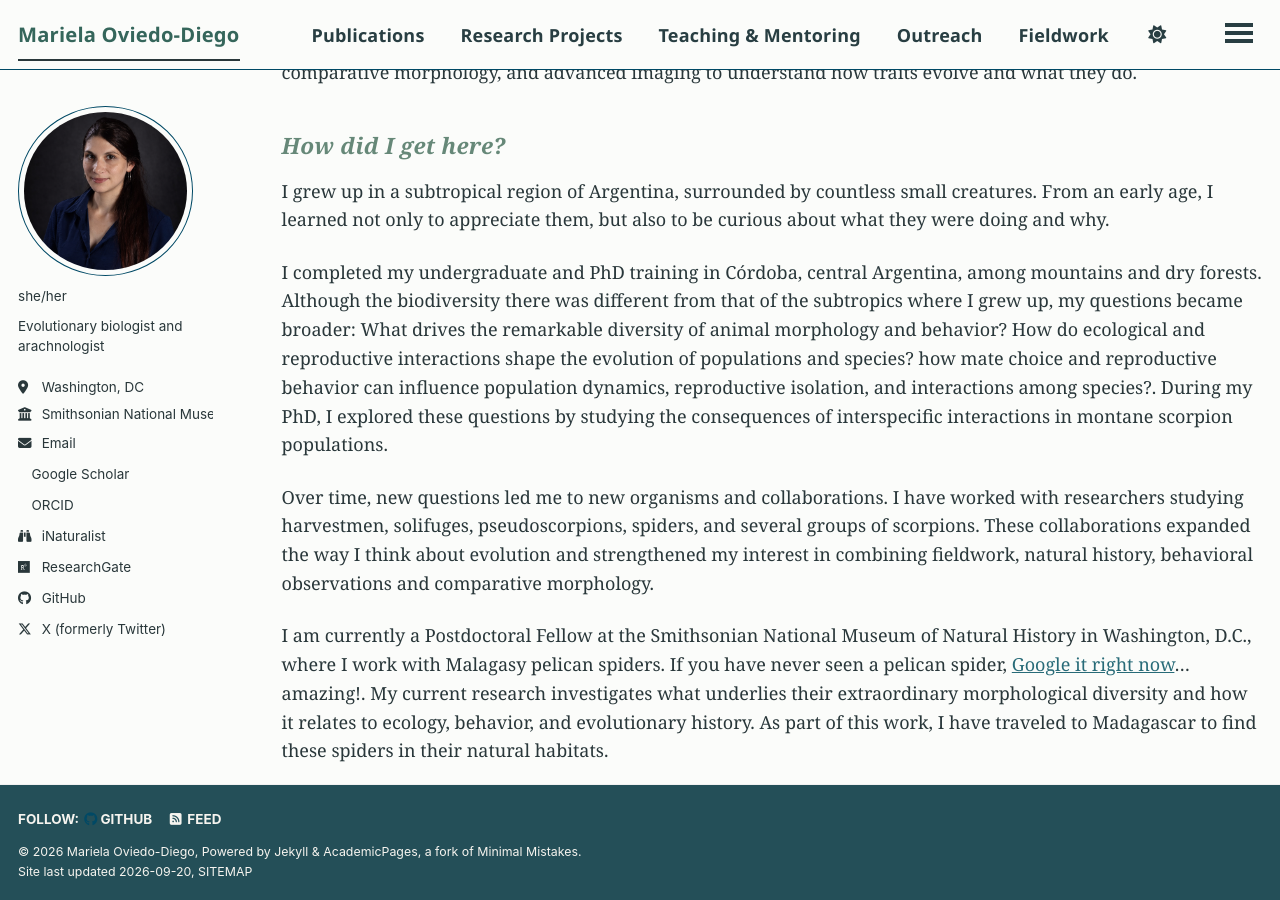
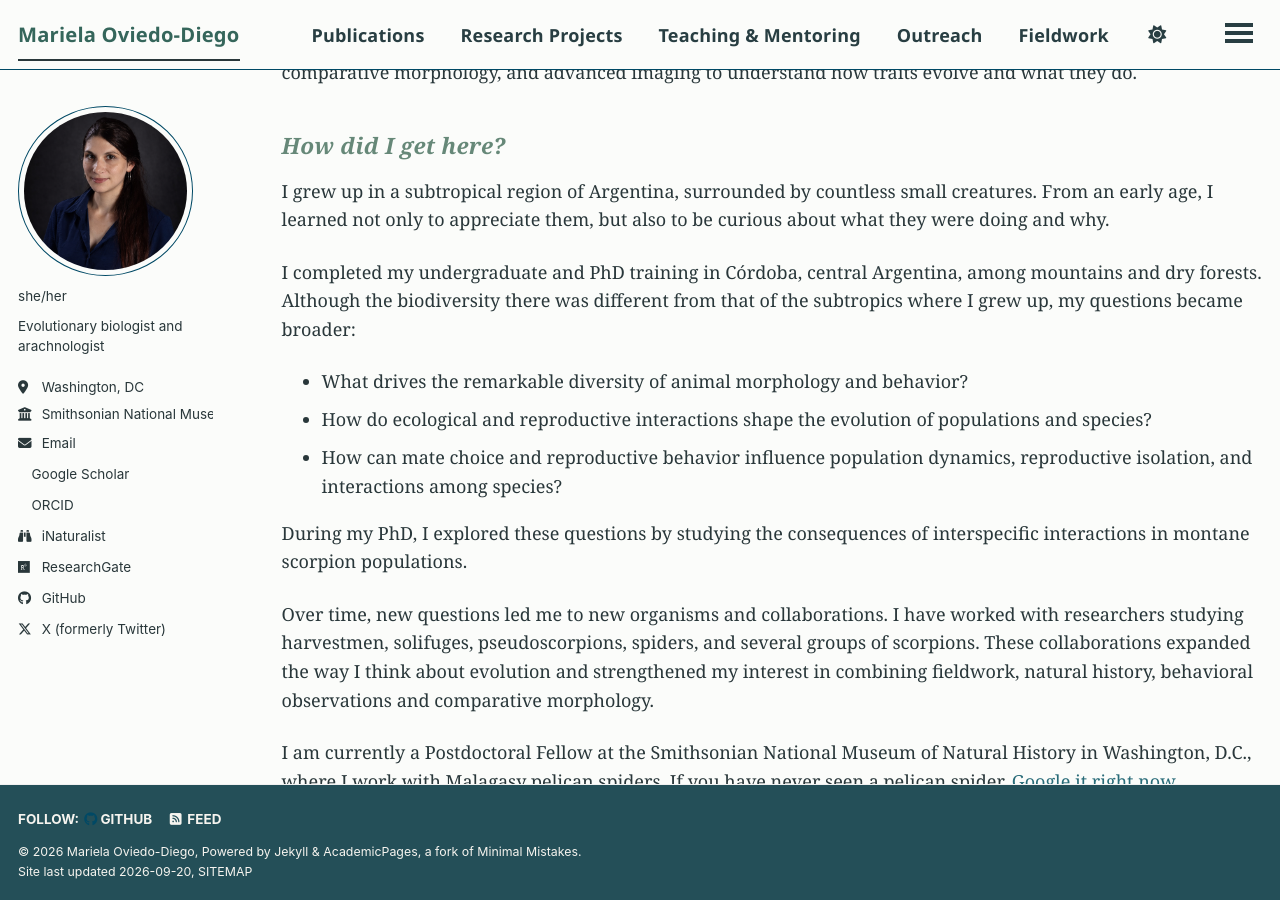
Before and after one commit to marielaoviedodiego/marielaoviedodiego.github.io, a Jekyll site: the page built from _pages/about.md, in a window 1280 px wide and 900 px high, scrolled down 661 px. Built offline with Jekyll 4.4.1, drawn with Linux system fonts in a browser that asks for light colours; some web fonts are replaced; a style sheet for code colours, icons or effects is not loaded.

Commit message:
Update about.md

```diff
--- a/_pages/about.md
+++ b/_pages/about.md
@@ -13,7 +13,16 @@ I study how interactions among organisms shape morphological, behavioral, and fu
 
   I grew up in a subtropical region of Argentina, surrounded by countless small creatures. From an early age, I learned not only to appreciate them, but also to be curious about what they were doing and why.
 
-  I completed my undergraduate and PhD training in Córdoba, central Argentina, among mountains and dry forests. Although the biodiversity there was different from that of the subtropics where I grew up, my questions became broader: What drives the remarkable diversity of animal morphology and behavior? How do ecological and reproductive interactions shape the evolution of populations and species? how mate choice and reproductive behavior can influence population dynamics, reproductive isolation, and interactions among species?. During my PhD, I explored these questions by studying the consequences of interspecific interactions in montane scorpion populations.
+<p>
+  I completed my undergraduate and PhD training in Córdoba, central Argentina, among mountains and dry forests. Although the biodiversity there was different from that of the subtropics where I grew up, my questions became broader:
+</p>
+
+<ul class="research-questions">
+  <li>What drives the remarkable diversity of animal morphology and behavior?</li>
+  <li>How do ecological and reproductive interactions shape the evolution of populations and species?</li>
+  <li>How can mate choice and reproductive behavior influence population dynamics, reproductive isolation, and interactions among species?</li>
+</ul>
+During my PhD, I explored these questions by studying the consequences of interspecific interactions in montane scorpion populations.
 
   Over time, new questions led me to new organisms and collaborations. I have worked with researchers studying harvestmen, solifuges, pseudoscorpions, spiders, and several groups of scorpions. These collaborations expanded the way I think about evolution and strengthened my interest in combining fieldwork, natural history, behavioral observations and comparative morphology.
 
```
